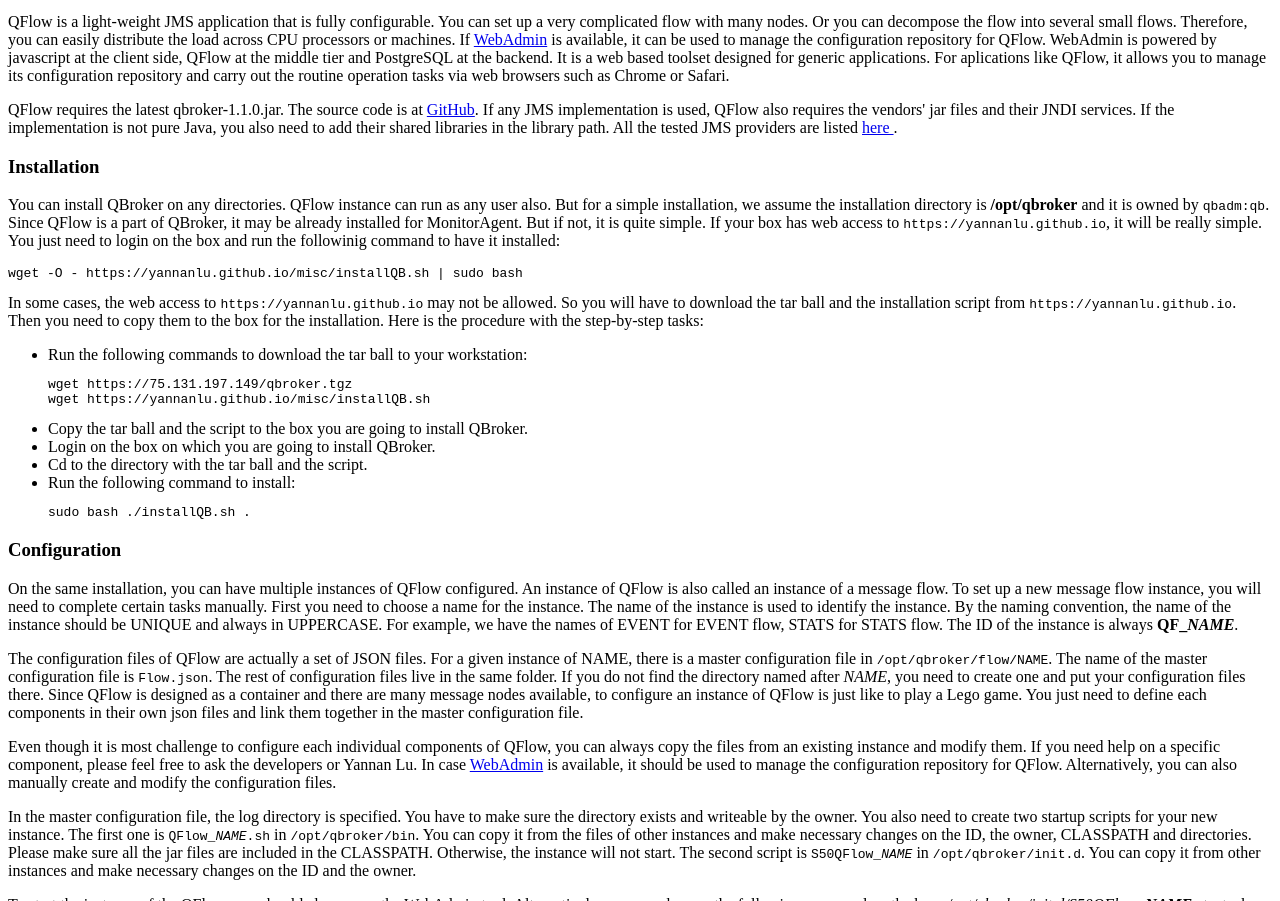
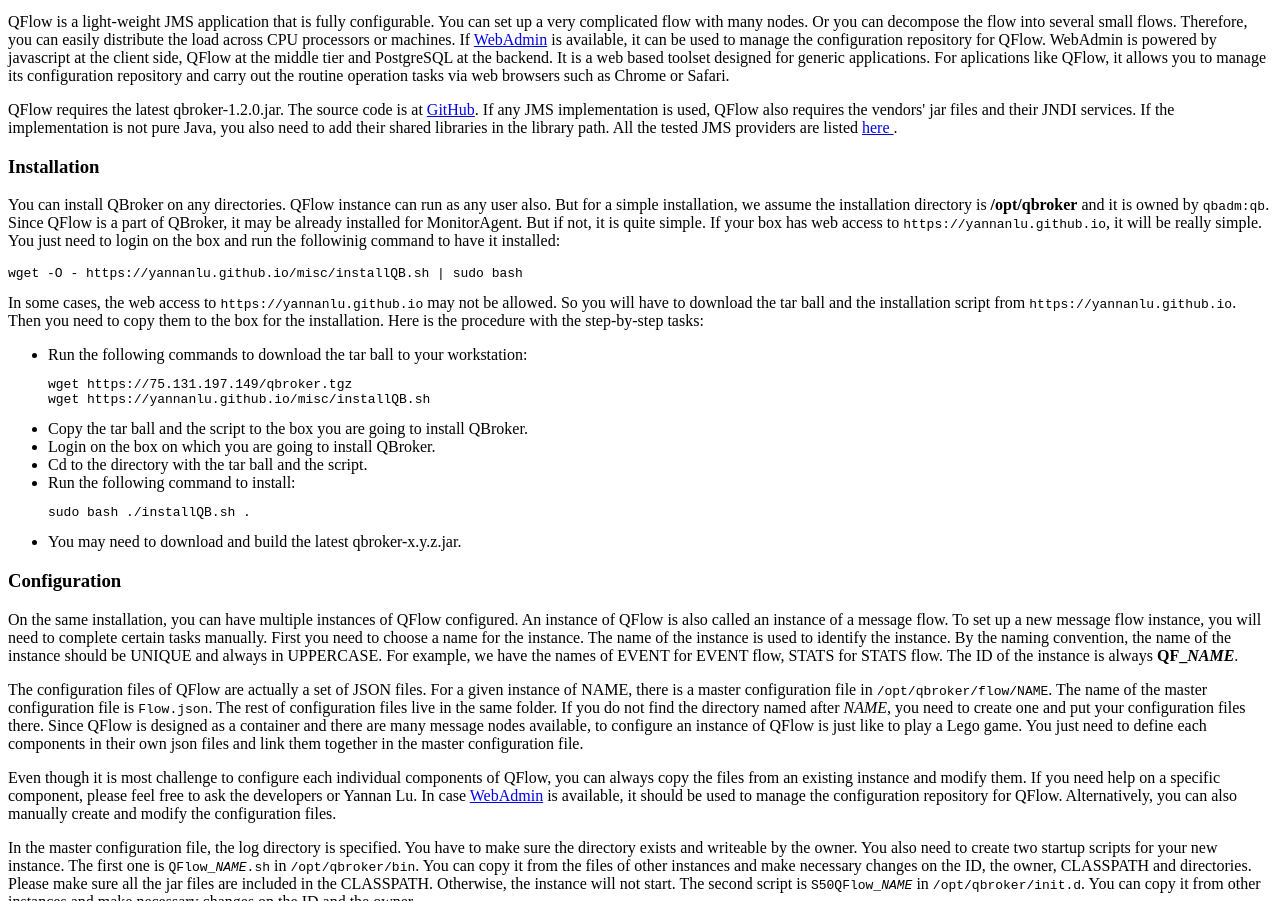
Before and after one commit to yannanlu/yannanlu.github.io, a plain HTML site: page flow.html in a window 1280 px wide. Shown: the part 1180-2081 px from the top of the page. Drawn offline with Linux system fonts and the light colour scheme.

Commit message:
updated docs for latest version of qbroker.jar

```diff
--- a/flow.html
+++ b/flow.html
@@ -121,7 +121,7 @@ configuration repository and carry out the routine operation tasks via web
 browsers such as Chrome or Safari.
 </p>
 <p>
-QFlow requires the latest qbroker-1.1.0.jar. The source code is at
+QFlow requires the latest qbroker-1.2.0.jar. The source code is at
 <a href="http://github.com/yannanlu/qbroker">GitHub</a>.
 If any JMS implementation is used, QFlow also requires the vendors' jar files
 and their JNDI services.  If the implementation is not pure Java, you also need
@@ -162,6 +162,7 @@ QBroker.</LI>
 sudo bash ./installQB.sh .
 </pre>
 </LI>
+<LI> You may need to download and build the latest qbroker-x.y.z.jar.</LI>
 </UL>
 </p>
 
```
Also changed, not shown: agent.html (+1 -0 lines), webadmin.html (+1 -0 lines).
